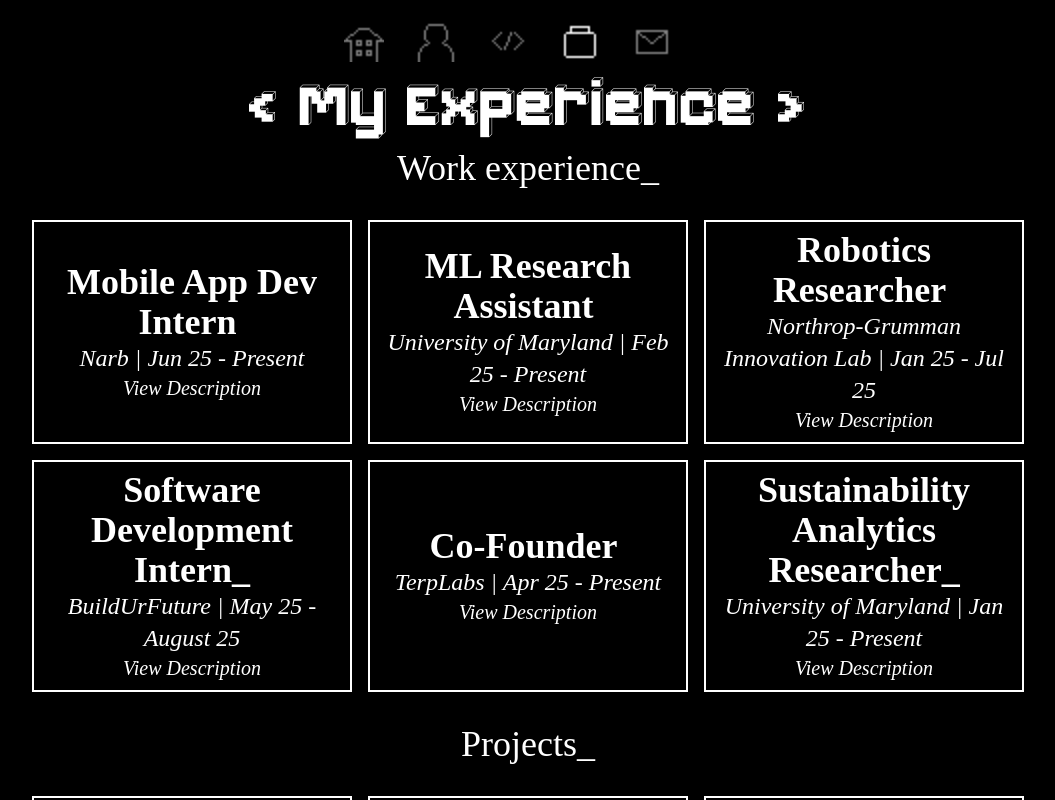
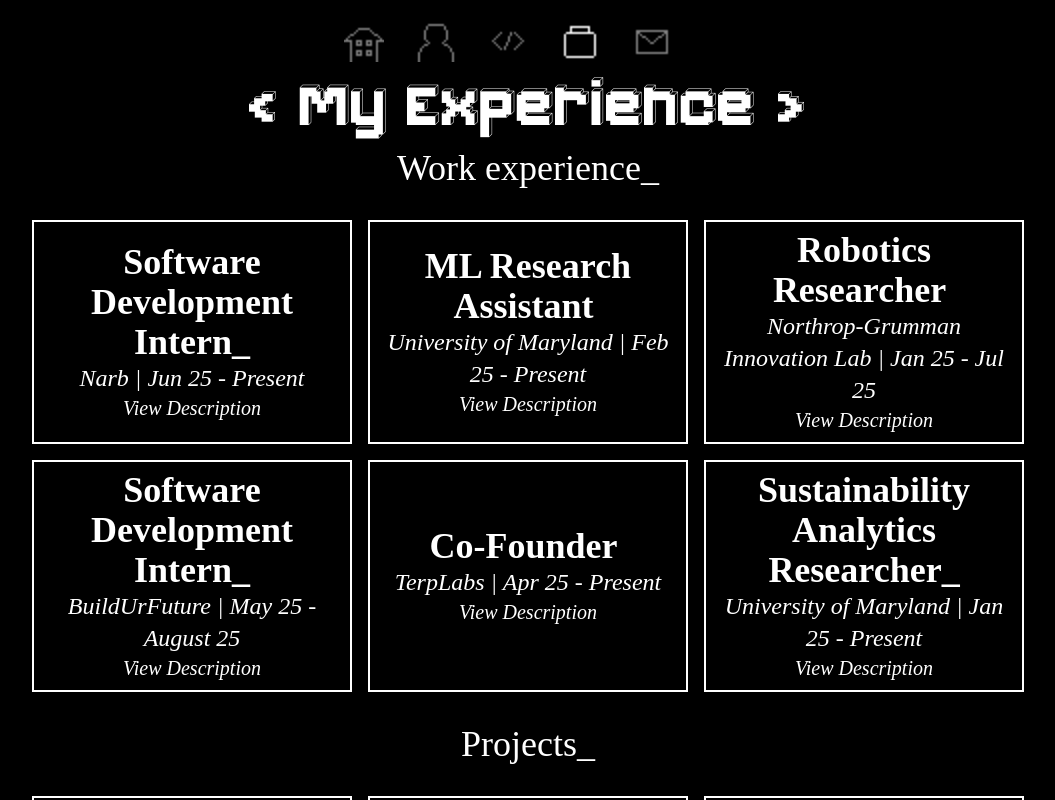
Before and after one commit to AmarDhillon05/Portfolio, a React (Create React App) app: page /experience in a window 1280 px wide. Shown: the top 800 px of the page, without its empty margins (112-1167 px from the left). Built offline with nearby package versions, Linux system fonts and the light colour scheme; a web font is replaced by a local one.

Commit message:
Update Exp.js

```diff
--- a/src/routes/Exp.js
+++ b/src/routes/Exp.js
@@ -19,7 +19,7 @@
                 <div className = "flex flex-row flex-wrap w-full justify-center items-center items-stretch">
 
          <Project
-                        name = "Mobile App Dev Intern"
+                        name = "Software Development Intern"
                         tagline = "Narb | Jun 25 - Present"
                         description = {[`- Leading a startup team on creating a shoe collector's app with utilities for all sneakerheads`,
 
@@ -56,9 +56,9 @@
                         tagline = "Northrop-Grumman Innovation Lab | Jan 25 - Jul 25"
                         description = {[`- Implemented a Python OpenCV algorithm to detect Ocean Mines using a drone with >70% accuracy`,
 
-                                `- Utilized QGroundControl alongside custom Python scripts for intelligent drone maneuvering`,
+                                `- Utilized QGroundControl alongside custom C++ scripts for intelligent drone maneuvering`,
 
-                                `- Optimized the sensor layout on a PCB to easily work on a 2-layer board using a single MCU alongside other drones`,
+                                `- Optimized the sensor layout on a PCB to reduce latency taking multiple inputs from Arduinos attatched to our drone`,
                             ]}
                     ></Project>
 
@@ -125,7 +125,7 @@
                             `- Made fast CRUD functionality with MongoDB + Express for APIs and React for the frontend`,
                         ]}
                     github = "https://github.com/AmarDhillon05/echelon"
-                    site = "https://github.com/AmarDhillon05/echelon"
+                    site = "https://echelon-ob8vzl020-amardhillon05s-projects.vercel.app/"
                 ></Project>
 
 
```
